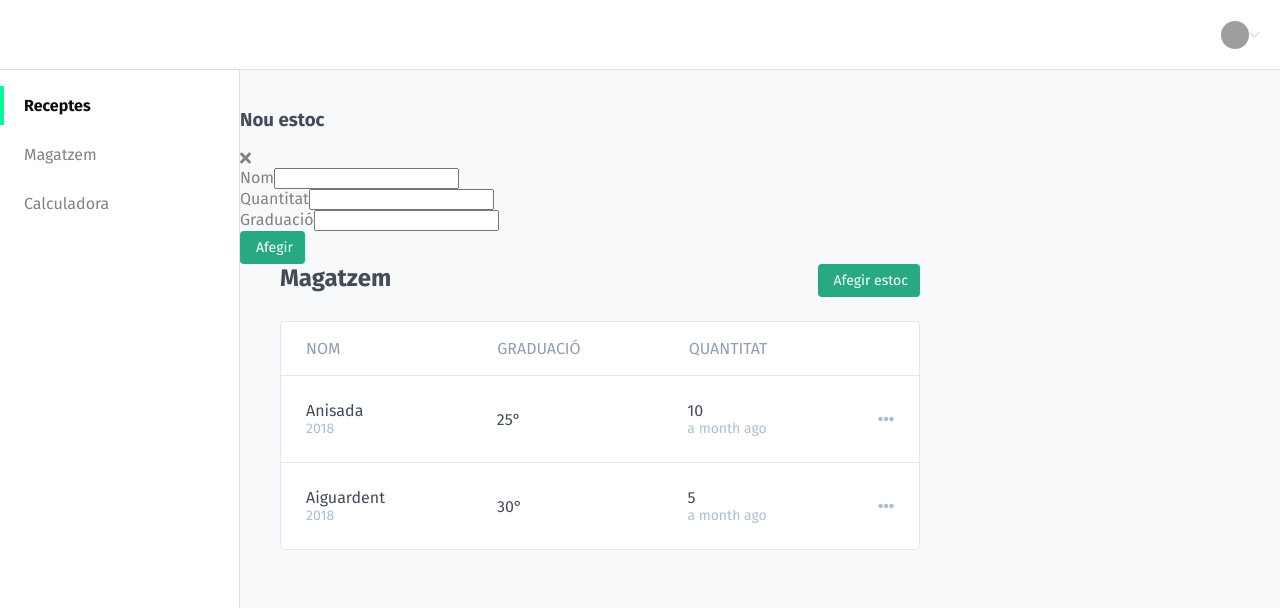
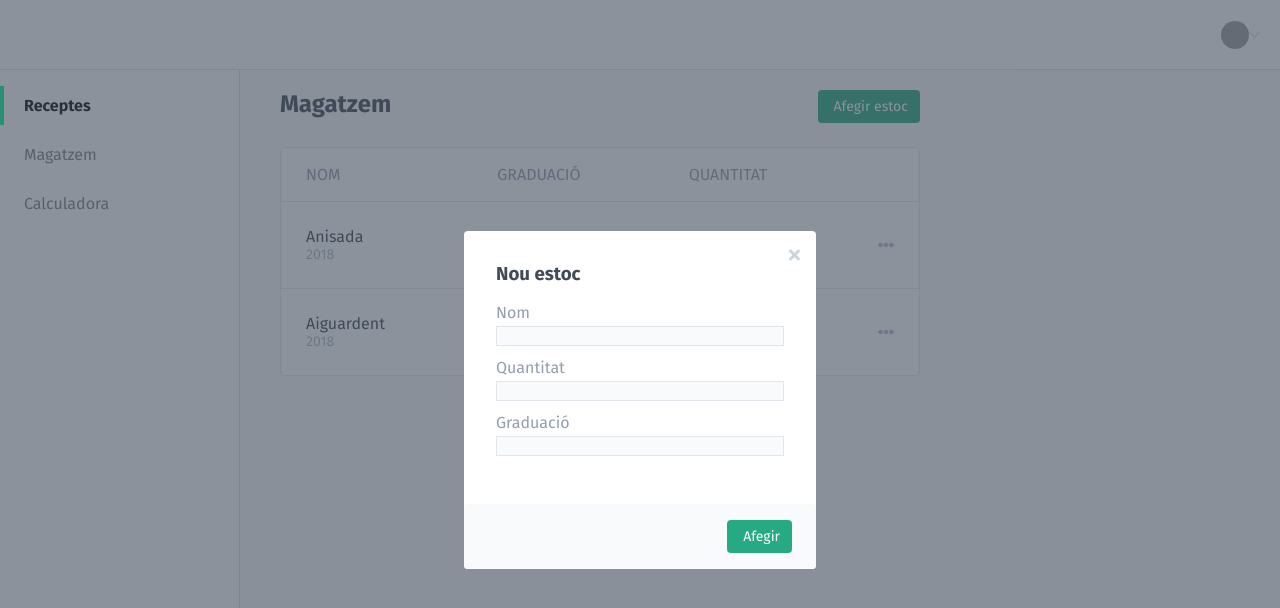
Before and after one commit to sauloperez/ratafiapp, a React (Create React App) app: page /store in a window 1280 px wide. Shown: the top 608 px of the page. Built offline with nearby package versions, Linux system fonts and the light colour scheme; grey boxes are pictures that could not be loaded.

Commit message:
Give 1st round of styling to AddStockModal
This however treats all Fields equally wide missing the narrower styling
of quantity and graduation Fields designed in Figma.

```diff
--- /dev/null
+++ b/src/AddStockModal.jsx
@@ -0,0 +1,22 @@
+import React from 'react';
+
+import Modal from './Modal';
+import Field from './Field';
+import Button from './Button';
+
+function AddStockDialog(_props) {
+  return (
+    <Modal
+      title="Nou estoc"
+      button={
+        <Button label="Afegir" />
+      }
+    >
+      <Field label="Nom" />
+      <Field label="Quantitat" />
+      <Field label="Graduació" />
+    </Modal>
+  );
+}
+
+export default AddStockDialog;
--- a/src/Field.jsx
+++ b/src/Field.jsx
@@ -4,7 +4,7 @@ function Field(props) {
   const { label } = props;
 
   return (
-    <div>
+    <div className="Field">
       <label>{ label }</label>
       <input />
     </div>
--- a/src/Icon.scss
+++ b/src/Icon.scss
@@ -2,4 +2,8 @@
 
 .Icon {
   margin: 0 0.5rem;
+
+  &--close {
+    color: $gray-400;
+  }
 }
--- a/src/Modal.jsx
+++ b/src/Modal.jsx
@@ -1,7 +1,8 @@
 import React from 'react';
 
-import Button from './Button';
 import Icon from './Icon';
+
+import './Modal.css';
 
 class Modal extends React.Component {
   constructor(props) {
@@ -9,19 +10,25 @@ class Modal extends React.Component {
   }
 
   render() {
-    const { title, children } = this.props;
+    const { title, children, button } = this.props;
 
     return (
-      <div>
-        <header>
-          <h3>{ title }</h3>
-          <Icon icon="times" />
-        </header>
-        <div>
-          { children }
-        </div>
-        <div className="ButtonGroup">
-          <Button label="Afegir"/>
+      <div className="Modal__Backdrop">
+        <div className="Modal" style={{ position: 'relative' }}>
+          <Icon
+            icon="times"
+            className="Icon Icon--close"
+            style={{ position: 'absolute', top: '16px', right: '8px' }}
+          />
+          <header className="Modal__Header">
+            <h3>{ title }</h3>
+          </header>
+          <div className="Modal__Body">
+            { children }
+          </div>
+          <div className="Modal__ButtonGroup">
+            { button }
+          </div>
         </div>
       </div>
     );
--- /dev/null
+++ b/src/Modal.scss
@@ -0,0 +1,58 @@
+@import './variables.scss';
+
+.Modal {
+  width: 352px;
+  background-color: $white;
+  color: $gray-600;
+  border-radius: $border-radius;
+
+  &__Header {
+    margin-top: 32px;
+  }
+
+  &__Body, &__Header {
+    padding: 0 32px;
+  }
+
+  &__Body {
+    padding-bottom: 32px;
+    width: 100%;
+  }
+
+  label {
+    display: block;
+  }
+
+  input {
+    background-color: $gray-100;
+    margin-top: 4px;
+    width: 100%;
+    border: 1px solid $gray-300;
+    height: 20px;
+  }
+
+  .Field {
+    margin: 12px 0 0 0;
+  }
+
+  &__ButtonGroup {
+    background-color: $gray-100;
+    padding: 16px 24px 16px 0;
+    margin-top: 16px;
+    display: flex;
+    flex-direction: row-reverse;
+    border-radius: $border-radius;
+  }
+
+  &__Backdrop {
+    display: flex;
+    justify-content: center;
+    align-items: center;
+    background-color: hsla(215, 16, 30, .6);
+    position: fixed;
+    top: 0;
+    left: 0;
+    right: 0;
+    bottom: 0;
+  }
+}
--- a/src/Store.jsx
+++ b/src/Store.jsx
@@ -4,8 +4,7 @@ import Moment from 'moment';
 import Body from './Body';
 import StoreItem from './StoreItem';
 import Button from './Button';
-import Modal from './Modal';
-import Field from './Field';
+import AddStockModal from './AddStockModal';
 
 import './Store.css';
 
@@ -41,11 +40,7 @@ class Store extends React.Component {
 
     return (
       <div className="Store">
-        <Modal title="Nou estoc">
-          <Field label="Nom" />
-          <Field label="Quantitat" />
-          <Field label="Graduació" />
-        </Modal>
+        <AddStockModal />
 
         <Body>
           <header>
--- a/src/colors.scss
+++ b/src/colors.scss
@@ -8,12 +8,13 @@ $brand-700: hsl(166, 72%, 28%);
 $brand-800: hsl(166, 72%, 28%);
 $brand-900: hsl(170, 97%, 15%);
 
-$gray-900: #414B59;
+$gray-900: hsl(215, 16, 30);
 $gray-600: #929EAF;
 $gray-500: #AFBECC;
-$gray-300: #E1E7EC;
+$gray-300: hsl(207, 22, 90);
+$gray-400: hsl(208, 17, 83);
 $gray-200: #E1E7EC;
-$gray-100: #F8F9FA;
+$gray-100: hsl(210, 17, 98);
 $white: #ffffff;
 
 $red-100: #fff5f5;
```
